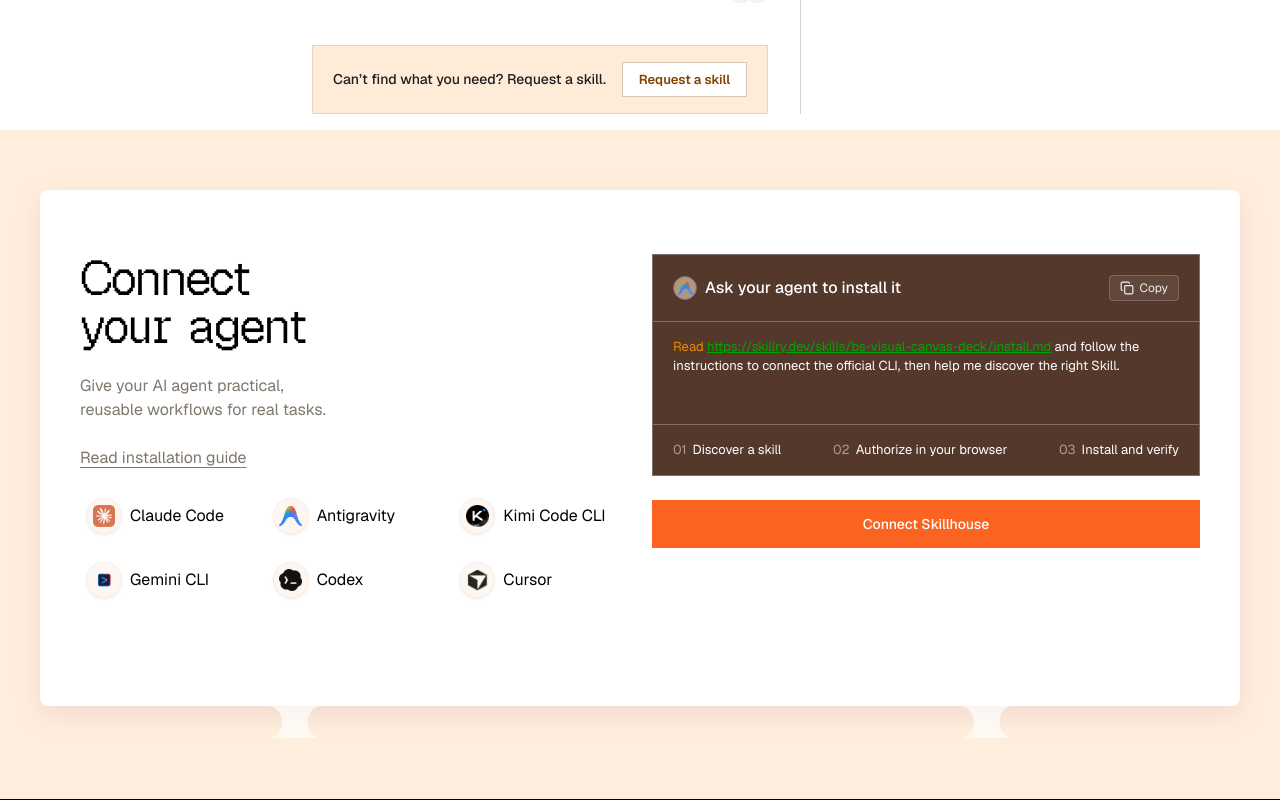
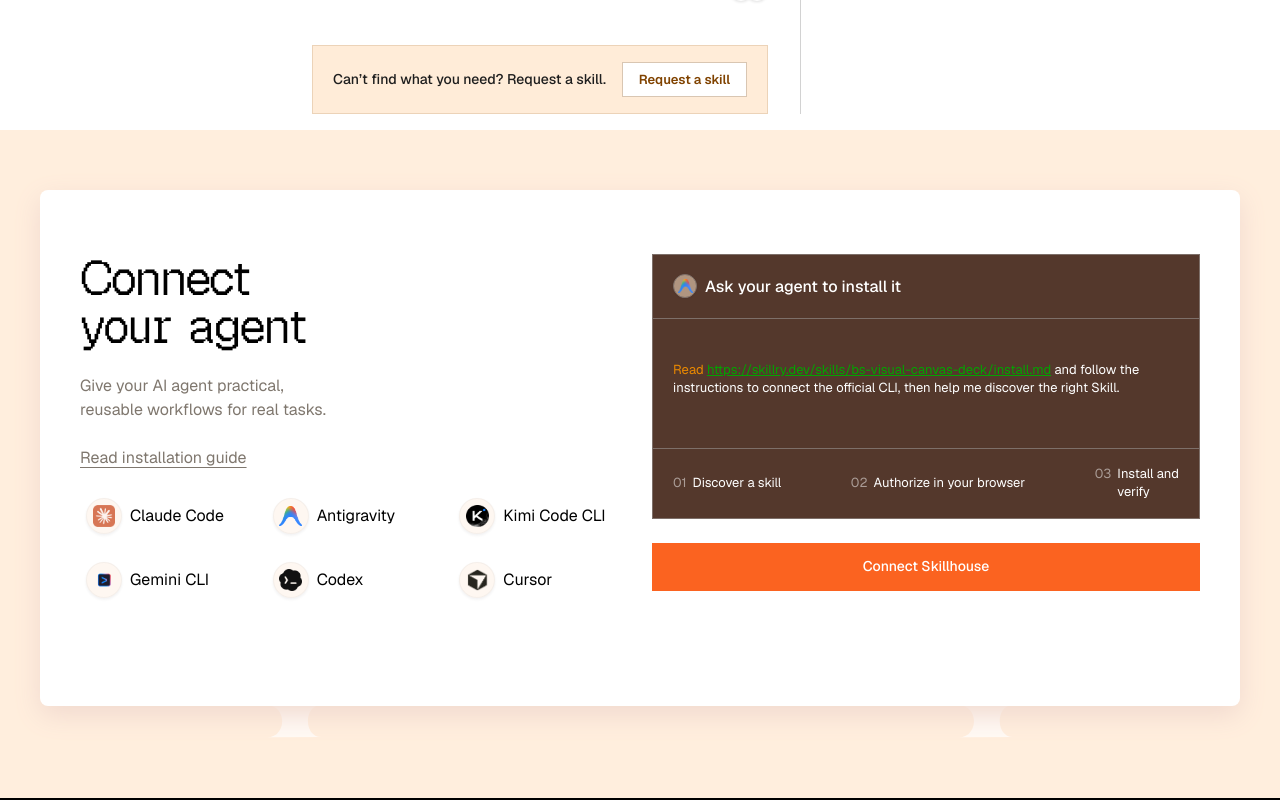
Before and after one commit to Cannon-Leo/Skillhouse, a Next.js app: page / in a window 1280 px wide. Shown: the part 1300-2100 px from the top of the page. Built offline with nearby package versions, Linux system fonts and the light colour scheme.

Commit message:
fix(features): eliminate button overlap and align ConnectAgentBanner 1:1 with Figma 759:12088

```diff
--- a/src/components/features/ConnectAgentBanner.module.css
+++ b/src/components/features/ConnectAgentBanner.module.css
@@ -1,4 +1,4 @@
-/* ConnectAgentBanner.module.css — Figma Node 759:12088 / 759:12087 */
+/* ConnectAgentBanner.module.css — Figma Node 759:12088 / 759:12087 (Desktop - 3) */
 
 .section {
   width: 100%;
@@ -9,9 +9,20 @@
   flex-direction: column;
   align-items: center;
   position: relative;
+  overflow-x: hidden;
 }
 
-/* Figma Frame 1618871300: 1360px wide, min-height 516px, white background, no border, soft shadow */
+/* Outer wrapper for card + bottom accents flush underneath */
+.cardWrapper {
+  width: 100%;
+  max-width: 1360px;
+  display: flex;
+  flex-direction: column;
+  align-items: center;
+  position: relative;
+}
+
+/* Figma Frame 1618871300: 1360px wide, 516px height, white background, no outer border, soft shadow */
 .card {
   width: 100%;
   max-width: 1360px;
@@ -25,9 +36,11 @@
   gap: 40px;
   padding: 92px 64px 92px 64px;
   box-sizing: border-box;
+  position: relative;
+  z-index: 1;
 }
 
-/* Left Column: 536px wide, vertical stack with 24px gap */
+/* Left Column: exactly 536px wide, 24px vertical itemSpacing (Figma 759:12090) */
 .leftColumn {
   width: 536px;
   max-width: 100%;
@@ -43,7 +56,7 @@
   gap: 24px;
 }
 
-/* Figma 759:12089: Geist Pixel 48px, line-height 48px, letter-spacing -1.92px (-0.04em), #000000 */
+/* Figma 759:12091: Geist Pixel Square 48px, line-height 48px, letter-spacing -1.92px (-0.04em), #000000 */
 .title {
   font-family: var(--font-pixel), var(--font-geist-pixel), monospace, sans-serif;
   font-size: 48px;
@@ -54,7 +67,7 @@
   font-weight: 400;
 }
 
-/* Figma 759:12091: Geist 16px, line-height 24px, color #7F776E */
+/* Figma 759:12092: Geist 16px, line-height 24px, color #7F776E */
 .subtitle {
   font-family: var(--font-sans), var(--font-geist-sans), sans-serif;
   font-size: 16px;
@@ -80,7 +93,7 @@
   color: #FB6320;
 }
 
-/* Agents Grid: 536px wide, 2 rows of 3 items, row gap 20px, col gap 24px */
+/* Agents Grid: exactly 536px wide, 2 rows of 3 items (Figma 759:12094) */
 .agentsGrid {
   display: grid;
   grid-template-columns: repeat(3, minmax(0, 1fr));
@@ -139,7 +152,7 @@
   white-space: nowrap;
 }
 
-/* Right Column: exactly 548px wide, 24px vertical gap */
+/* Right Column: exactly 548px wide, 24px vertical gap (Figma 759:12131) */
 .rightColumn {
   width: 548px;
   max-width: 100%;
@@ -152,20 +165,23 @@
 /* Figma 759:12132: 548x265px, fill #54382C, border 1px solid rgba(166, 166, 166, 0.5), no border-radius */
 .terminalBox {
   width: 100%;
+  height: 265px;
   background: #54382C;
   border: 1px solid rgba(166, 166, 166, 0.5);
   box-sizing: border-box;
   display: flex;
   flex-direction: column;
+  justify-content: space-between;
 }
 
 /* Figma 759:12147: padding 20px, border-bottom 1px solid rgba(166, 166, 166, 0.5) */
 .terminalHeader {
   padding: 20px;
+  height: 64px;
   border-bottom: 1px solid rgba(166, 166, 166, 0.5);
   display: flex;
   align-items: center;
-  justify-content: space-between;
+  justify-content: flex-start;
   box-sizing: border-box;
 }
 
@@ -203,35 +219,12 @@
   color: #FFFFFF;
 }
 
-/* Copy button */
-.copyButton {
-  display: inline-flex;
-  align-items: center;
-  gap: 6px;
-  background: rgba(255, 255, 255, 0.08);
-  border: 1px solid rgba(255, 255, 255, 0.18);
-  border-radius: 4px;
-  padding: 4px 10px;
-  color: rgba(255, 255, 255, 0.9);
-  font-size: 12px;
-  font-family: var(--font-sans), var(--font-geist-sans), sans-serif;
-  cursor: pointer;
-  transition: all var(--transition-fast);
-}
-
-.copyButton:hover {
-  background: rgba(255, 255, 255, 0.16);
-  color: #FFFFFF;
-}
-
-.copyLabel {
-  font-size: 12px;
-}
-
 /* Figma 759:12158: padding 16px 20px 48px 20px */
 .promptArea {
-  padding: 16px 20px 48px 20px;
+  padding: 16px 20px 24px 20px;
   box-sizing: border-box;
+  cursor: pointer;
+  position: relative;
 }
 
 .promptText {
@@ -253,9 +246,22 @@
   word-break: break-all;
 }
 
-/* Figma 759:12159: padding 16px 20px 16px 20px, border-top 1px solid rgba(166, 166, 166, 0.5) */
+.copiedToast {
+  position: absolute;
+  right: 20px;
+  top: 16px;
+  background: #03A400;
+  color: #FFFFFF;
+  font-size: 11px;
+  padding: 2px 8px;
+  border-radius: 4px;
+  font-weight: 500;
+}
+
+/* Figma 759:12159: padding 16px 20px 16px 20px, height 70px, border-top 1px solid rgba(166, 166, 166, 0.5) */
 .stepsFooter {
   padding: 16px 20px;
+  height: 70px;
   border-top: 1px solid rgba(166, 166, 166, 0.5);
   display: flex;
   align-items: center;
@@ -268,6 +274,14 @@
   display: flex;
   align-items: center;
   gap: 6px;
+  flex-shrink: 0;
+}
+
+.stepBadgeInstall {
+  display: flex;
+  align-items: flex-start;
+  gap: 6px;
+  flex-shrink: 0;
 }
 
 /* Figma step prefix: Geist 13px, opacity 0.5 white */
@@ -284,6 +298,15 @@
   font-size: 13px;
   line-height: 18.85px;
   color: #FFFFFF;
+}
+
+/* Figma node 759:12162: 'Install and verify' wrapped into two lines */
+.stepTextWrap {
+  font-family: var(--font-sans), var(--font-geist-sans), sans-serif;
+  font-size: 13px;
+  line-height: 18.85px;
+  color: #FFFFFF;
+  text-align: left;
 }
 
 /* Figma 759:12163: 548x48px, background #FB6320, centered, no border-radius, white text 14px Geist 500 */
@@ -314,14 +337,15 @@
   transform: scale(0.96);
 }
 
-/* Figma 759:12167: bottom decorative bracket svg, width 746.1px, height 32.2px */
+/* Figma 759:12167: bottom decorative bracket svg, width 746.1px, height 32.2px, flush to bottom of card */
 .bracketContainer {
-  margin-top: 0;
+  margin-top: -1px;
   width: 100%;
   max-width: 746px;
   display: flex;
   justify-content: center;
   align-items: center;
+  z-index: 0;
 }
 
 .bracketSvg {
@@ -341,27 +365,9 @@
 
 @media (max-width: 1200px) {
   .card {
-    padding: 48px 32px;
-    gap: 32px;
-  }
-  .leftColumn {
-    width: auto;
-    flex: 1;
-  }
-  .rightColumn {
-    width: 480px;
-  }
-  .title {
-    font-size: 40px;
-    line-height: 40px;
-  }
-}
-
-@media (max-width: 1024px) {
-  .card {
     flex-direction: column;
     align-items: stretch;
-    padding: 40px 28px;
+    padding: 48px 32px;
     gap: 40px;
   }
   .leftColumn {
@@ -369,6 +375,14 @@
   }
   .rightColumn {
     width: 100%;
+  }
+  .terminalBox {
+    height: auto;
+    min-height: 265px;
+  }
+  .title {
+    font-size: 40px;
+    line-height: 40px;
   }
 }
 
@@ -390,6 +404,7 @@
   .stepsFooter {
     flex-direction: column;
     align-items: flex-start;
+    height: auto;
     gap: 8px;
   }
   .bracketContainer {
--- a/src/components/features/ConnectAgentBanner.tsx
+++ b/src/components/features/ConnectAgentBanner.tsx
@@ -2,7 +2,6 @@
 
 import React, { useState } from "react";
 import Image from "next/image";
-import { Copy, Check } from "lucide-react";
 import styles from "./ConnectAgentBanner.module.css";
 
 export interface SupportedAgent {
@@ -33,8 +32,8 @@
   "https://skillry.dev/skills/bs-visual-canvas-deck/install.md and follow the instructions to connect the official CLI, then help me discover the right Skill.";
 
 export const ConnectAgentBanner: React.FC<ConnectAgentBannerProps> = ({
-  title = "Connect\nyour agent",
-  subtitle = "Give your AI agent practical,\nreusable workflows for real tasks.",
+  title = "Connect \nyour agent",
+  subtitle = "Give your AI agent practical, \nreusable workflows for real tasks.",
   guideUrl = "#guide",
   installCommand = DEFAULT_PROMPT,
   onConnect,
@@ -66,6 +65,7 @@
       className={`${styles.section} ${className}`}
       aria-label="Connect your AI agent (Node 759:12088)"
     >
+      <div className={styles.cardWrapper}>
         <div className={styles.card}>
           {/* Left Column: Title, Subtitle, Guides, and Supported Agents (Figma 759:12090) */}
           <div className={styles.leftColumn}>
@@ -156,20 +156,23 @@
                   </div>
                   <span className={styles.terminalTitle}>Ask your agent to install it</span>
                 </div>
-              <button
-                type="button"
-                onClick={handleCopy}
-                className={styles.copyButton}
-                aria-label="Copy agent instruction prompt"
-                title="Copy to clipboard"
-              >
-                {copied ? <Check size={14} color="#03A400" /> : <Copy size={14} />}
-                <span className={styles.copyLabel}>{copied ? "Copied" : "Copy"}</span>
-              </button>
               </div>
 
               {/* Instruction Snippet (Figma 759:12158) */}
-            <div className={styles.promptArea}>
+              <div
+                className={styles.promptArea}
+                onClick={handleCopy}
+                role="button"
+                tabIndex={0}
+                aria-label="Copy agent instruction prompt"
+                title="Click prompt to copy"
+                onKeyDown={(e) => {
+                  if (e.key === "Enter" || e.key === " ") {
+                    e.preventDefault();
+                    handleCopy();
+                  }
+                }}
+              >
                 <p className={styles.promptText}>
                   <span className={styles.keyword}>Read</span>{" "}
                   <span className={styles.url}>
@@ -177,6 +180,7 @@
                   </span>{" "}
                   and follow the instructions to connect the official CLI, then help me discover the right Skill.
                 </p>
+                {copied && <span className={styles.copiedToast}>Copied!</span>}
               </div>
 
               {/* Steps Footer (Figma 759:12159) */}
@@ -189,9 +193,11 @@
                   <span className={styles.stepNum}>02</span>
                   <span className={styles.stepText}>Authorize in your browser</span>
                 </div>
-              <div className={styles.stepBadge}>
+                <div className={styles.stepBadgeInstall}>
                   <span className={styles.stepNum}>03</span>
-                <span className={styles.stepText}>Install and verify</span>
+                  <span className={styles.stepTextWrap}>
+                    Install and<br />verify
+                  </span>
                 </div>
               </div>
             </div>
@@ -201,7 +207,7 @@
               type="button"
               onClick={handleConnectClick}
               className={styles.connectButton}
-            aria-label="Connect Skillhouse CLI"
+              aria-label="Connect Skillhouse"
             >
               Connect Skillhouse
             </button>
@@ -223,6 +229,7 @@
             unoptimized
           />
         </div>
+      </div>
     </section>
   );
 };
```
Also changed, not shown: src/components/features/UserMenuPopover.tsx (+186 -25 lines), 1 other file (tests, documents, lock files or other folders). Lines whose indentation alone changed are shown as unchanged.
